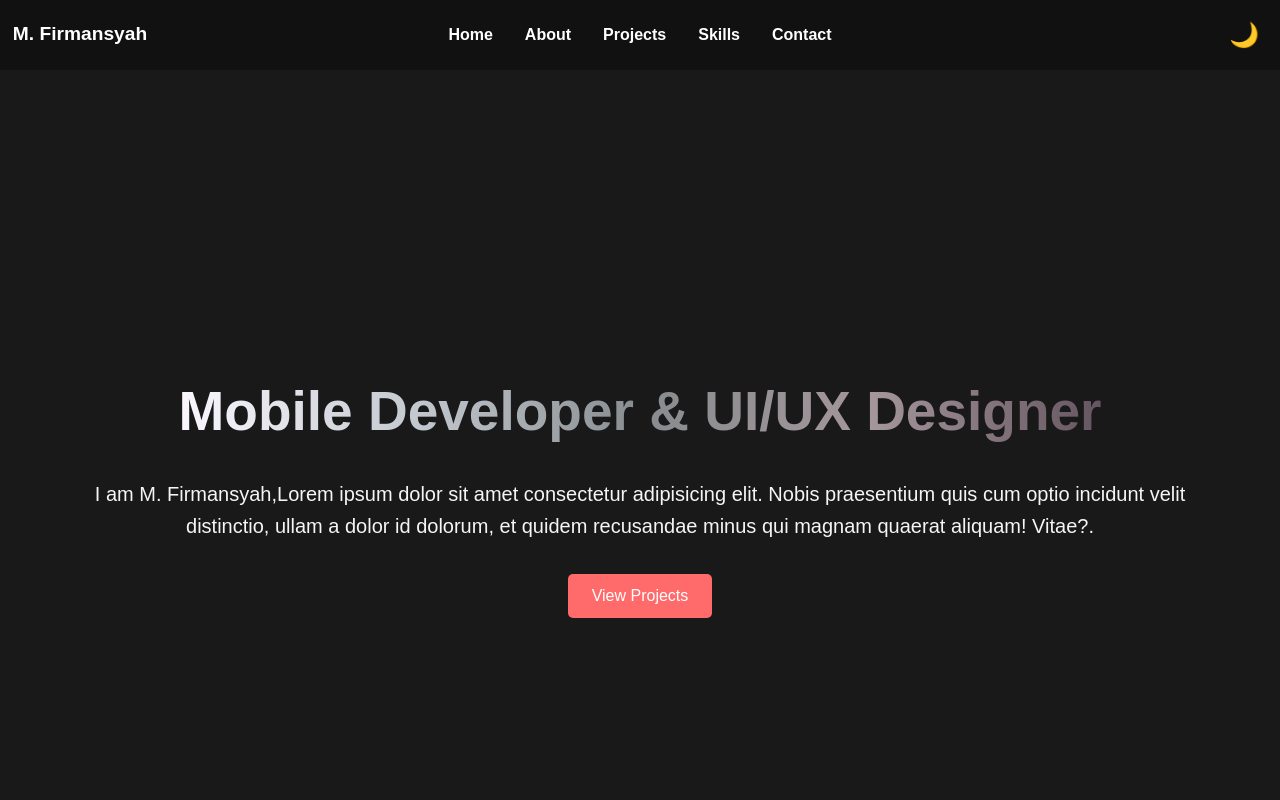
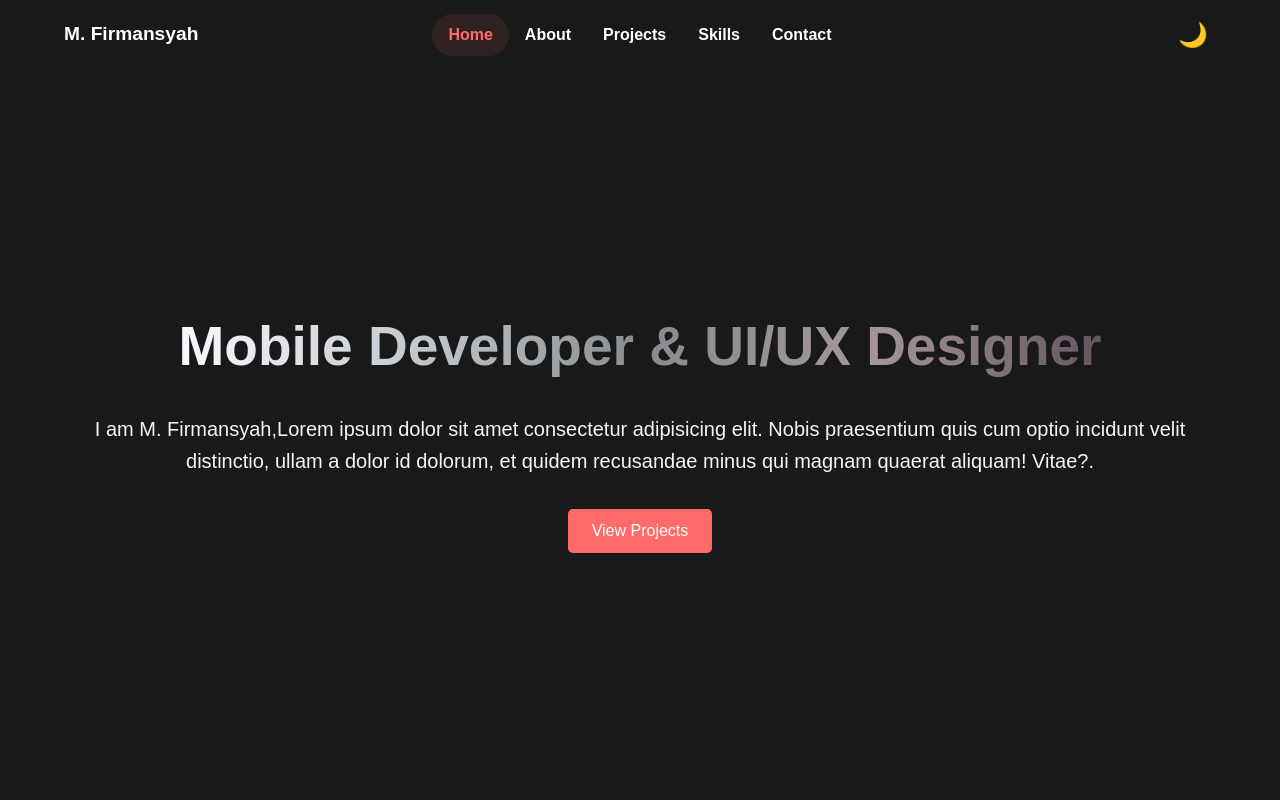
Before and after one commit to Firmank123/portofolio, a React app: page / in a window 1280 px wide. Shown: the top 800 px of the page. Built offline with nearby package versions, Linux system fonts and the light colour scheme.

Commit message:
Header: Scroll detection and active section highlighting

```diff
--- a/src/components/Header.jsx
+++ b/src/components/Header.jsx
@@ -1,18 +1,51 @@
-import React from 'react';
+import React, { useState, useEffect } from 'react';
 import './style/Header.css';
 
 function Header() {
+  const [isScrolled, setIsScrolled] = useState(false);
+  const [activeSection, setActiveSection] = useState('home');
+
+  useEffect(() => {
+    const handleScroll = () => {
+      if (window.scrollY > 50) {
+        setIsScrolled(true);
+      } else {
+        setIsScrolled(false);
+      }
+    };
+
+    window.addEventListener('scroll', handleScroll);
+    return () => window.removeEventListener('scroll', handleScroll);
+  }, []);
+
+  useEffect(() => {
+    const sections = document.querySelectorAll('section[id]');
+    const observer = new IntersectionObserver(
+      (entries) => {
+        entries.forEach((entry) => {
+          if (entry.isIntersecting) {
+            setActiveSection(entry.target.id);
+          }
+        });
+      },
+      { threshold: 0.5 }
+    );
+
+    sections.forEach((section) => observer.observe(section));
+    return () => observer.disconnect();
+  }, []);
+
   return (
-    <div className="header">
+    <div className={`header ${isScrolled ? 'scrolled' : ''}`}>
       <div className="me">
         <a>M. Firmansyah</a>
       </div>
       <div className="menu">
-        <a href="#home">Home</a>
-        <a href="#about">About</a>
-        <a href="#projects">Projects</a>
-        <a href="#skills">Skills</a>
-        <a href="#contact">Contact</a>
+        <a href="#home" className={activeSection === 'home' ? 'active' : ''}>Home</a>
+        <a href="#about" className={activeSection === 'about' ? 'active' : ''}>About</a>
+        <a href="#projects" className={activeSection === 'projects' ? 'active' : ''}>Projects</a>
+        <a href="#skills" className={activeSection === 'skills' ? 'active' : ''}>Skills</a>
+        <a href="#contact" className={activeSection === 'contact' ? 'active' : ''}>Contact</a>
       </div>
       <div className="theme-toggle">
         <button id="theme-button">🌙</button>
--- a/src/components/style/About.css
+++ b/src/components/style/About.css
@@ -7,4 +7,5 @@
   justify-content: center;
   align-items: center;
   text-align: center;
+  padding: 8rem 0;
 }
--- a/src/components/style/Contact.css
+++ b/src/components/style/Contact.css
@@ -1,6 +1,7 @@
 /* Contact */
 #contact {
   color: whitesmoke;
+  padding: 8rem 0;
 }
 
 #contact form {
--- a/src/components/style/Header.css
+++ b/src/components/style/Header.css
@@ -1,10 +1,17 @@
 .header {
-    padding: 1%;
+    padding-left: 5%;
+    padding-right: 5%;
+    padding-top: 1%;
+    padding-bottom: 1%;
     display: grid;
     grid-template-columns: 1fr auto 1fr;
     align-items: center;
     font-weight: 600;
-    background-color: #111;
+    background-color: rgba(25, 25, 25);
+    position: sticky;
+    top: 0;
+    z-index: 1000;
+    transition: background-color 0.2s ease, backdrop-filter 0.2s ease, box-shadow 0.2s ease;
 }
 
 a {
@@ -29,7 +36,7 @@ a {
     font-style: normal;
     display: flex;
     text-align: center;
-    gap: 2rem;
+    gap: 0.7 rem;
 }
 
 .menu a {
@@ -37,10 +44,18 @@ a {
     text-decoration: none;
     font-weight: 600;
     transition: color 0.3s;
+    padding: 0.5rem 1rem;
 }
 
 .menu a:hover {
     color: #ff6b6b;
+}
+
+.menu a.active {
+    color: #ff6b6b;
+    background-color: rgba(255, 107, 107, 0.1);
+    border-radius: 50px;
+    transition: all 0.3s ease;
 }
 
 .theme-toggle {
@@ -66,6 +81,12 @@ a {
     transform: scale(1.1);
 }
 
+.header.scrolled {
+    background-color: rgba(0, 0, 0, 0.60);
+    backdrop-filter: blur(10px);
+    box-shadow: 0 4px 10px rgba(0, 0, 0, 0.3);
+}
+
 /* Responsivitas */
 @media (max-width: 768px) {
     .header {
--- a/src/components/style/Hero.css
+++ b/src/components/style/Hero.css
@@ -1,12 +1,11 @@
 .content {
     padding: 20px;
-    padding-top: 70px;
     display: flex;
     flex-direction: column;
     justify-content: center;
     align-items: center;
     text-align: center;
-    height: 100vh;
+    height: 90vh;
 }
 
 #home h1 {
--- a/src/components/style/Projects.css
+++ b/src/components/style/Projects.css
@@ -1,6 +1,7 @@
 /* Projects */
 #projects {
   color: whitesmoke;
+  padding: 8rem 0;
 }
 
 #projects div {
--- a/src/components/style/Skills.css
+++ b/src/components/style/Skills.css
@@ -2,6 +2,7 @@
 #skills {
   background-color: #191919;
   color: whitesmoke;
+  padding: 8rem 0;
 }
 
 #skills ul {
```
